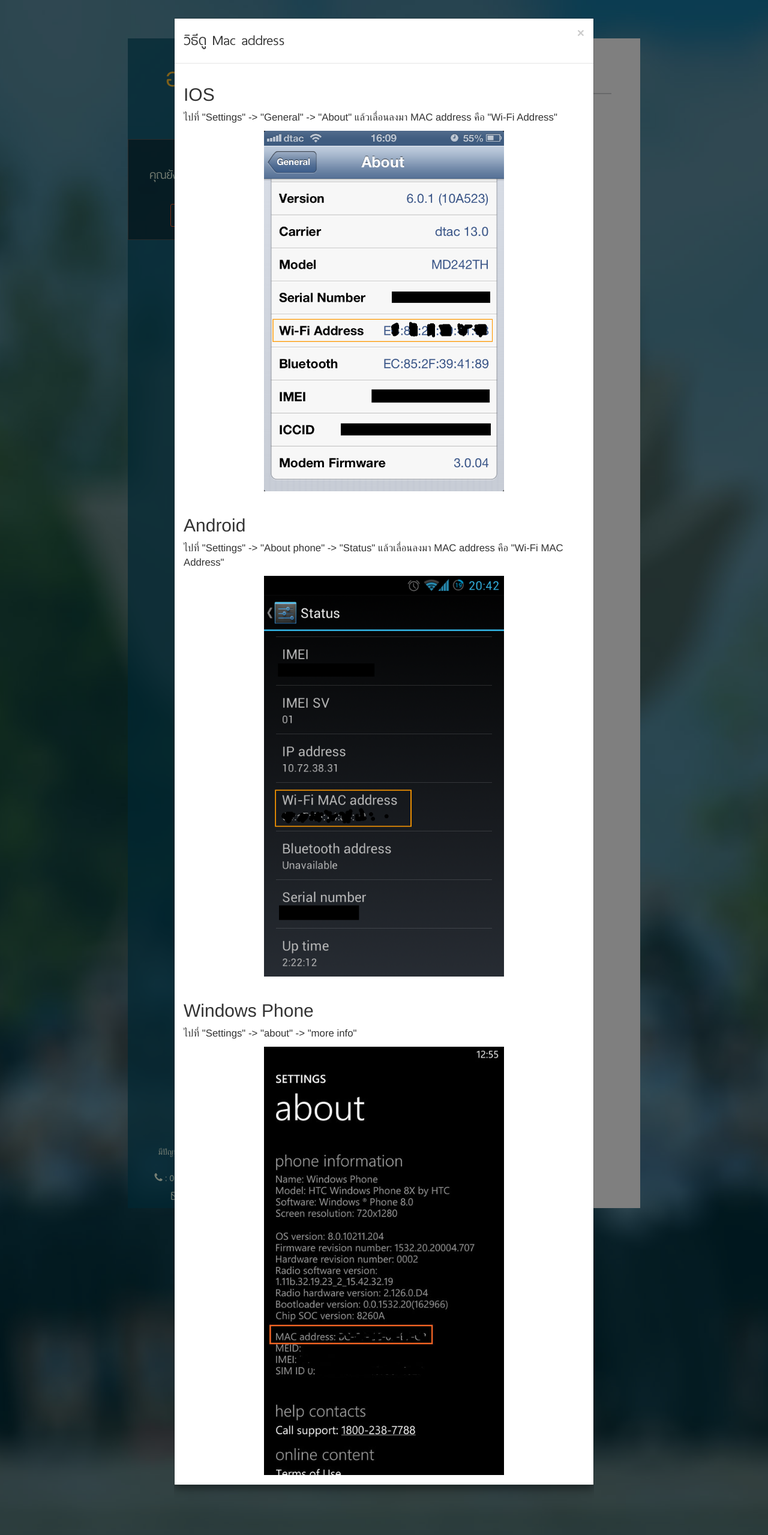
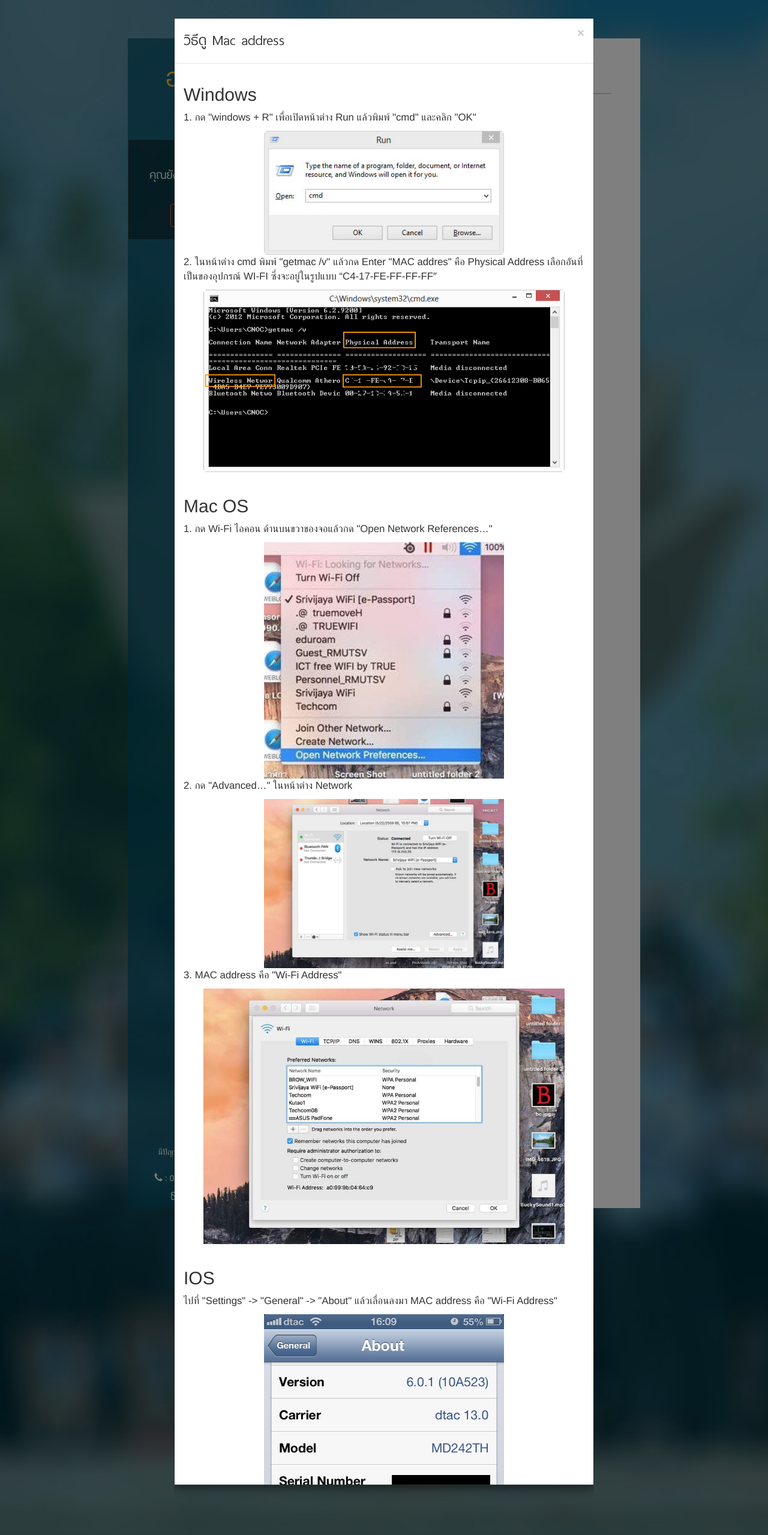
Before and after one commit to sorapan/tidti, a CodeIgniter app: the page made by application/views/professor/index.php in a window 1280 px wide, after a click on "วิธีดู Mac address". Shown: the top 2559 px of the page at 60% size. Run offline with CodeIgniter, Linux system fonts and the light colour scheme; data that the repository does not hold is empty.

Commit message:
edit some professor page

```diff
--- a/application/views/professor/index.php
+++ b/application/views/professor/index.php
@@ -164,7 +164,13 @@
                                 <button type="button" class="btn btn-primary btn-md" data-toggle="modal" data-target="#myModal">
                                   วิธีดู Mac address
                                 </button>
-                                <br><br>
+                                <br>
+                                <a class="btn" data-toggle="modal" data-target="#myModalInternet">
+                                  วิธีเชื่อมต่ออินเทอร์เน็ต
+                                </a>
+                                <br>
+                                <br>
+
                             <!--/////////////////////////////////////////////////////////////////////////-->
                             <?php if (!empty($this->session->userdata('alert'))): ?>
                                     <div class="user_alert">
@@ -201,7 +207,7 @@
                                  {
                                  ?>
 
-                                    <form method="POST" action="professor/deletemac" onsubmit="return confirm('Are you sure you want to submit this form?');">
+                                    <form method="POST" action="professor/deletemac" onsubmit="return confirm('ลบอุปกรณ์หมายเลข: <?=$val->macaddress?> ?');">
                                         <div class="ch-device activated">
                                             <input type="text" class="text opensans" value="<?=$val->macaddress?>" disabled >
                                             <button class="button" type="submit"><i class="fa fa-trash-o"></i></button>
@@ -259,6 +265,35 @@
                               </div>
                               <div class="modal-body">
                                 <div class="my-modal-text">
+                                    <h2>Windows</h2>
+                                    <div>
+                                    <p>1. กด "windows + R" เพื่อเปิดหน้าต่าง Run แล้วพิมพ์ "cmd" และคลิก "OK"</p>
+                                    <div class="img"><img src="<?=asset_url()?>/pic/win1.jpg" align="middle" width="60%" height="auto"></div>
+                                    </div>
+                                    <div>
+                                    <p>2. ในหน้าต่าง cmd พิมพ์ "getmac /v" แล้วกด Enter
+                                "MAC addres" คือ Physical Address เลือกอันที่เป็นของอุปกรณ์ WI-FI ซึ่งจะอยู่ในรูปแบบ “C4-17-FE-FF-FF-FF″</p>
+                                    <div class="img"><img src="<?=asset_url()?>/pic/win2.png" align="middle" width="90%" height="auto"></div>
+                                    </div>
+                                </div>
+                                <br>
+                                <div class="my-modal-text">
+                                    <h2>Mac OS</h2>
+                                    <div>
+                                    <p>1. กด Wi-Fi ไอคอน ด้านบนขวาของจอแล้วกด "Open Network References…"</p>
+                                    <div class="img"><img src="<?=asset_url()?>/pic/macos1.jpg" align="middle" width="60%" height="auto"></div>
+                                    </div>
+                                    <div>
+                                    <p>2. กด "Advanced…" ในหน้าต่าง Network</p>
+                                    <div class="img"><img src="<?=asset_url()?>/pic/macos2.jpg" align="middle" width="60%" height="auto"></div>
+                                    </div>
+                                    <div>
+                                    <p>3. MAC address คือ "Wi-Fi Address"</p>
+                                    <div class="img"><img src="<?=asset_url()?>/pic/macos3.jpg" align="middle" width="90%" height="auto"></div>
+                                    </div>
+                                </div>
+                                <br>
+                                <div class="my-modal-text">
                                     <h2>IOS</h2>
                                     <div>
                                     <p>ไปที่ "Settings" -> "General" -> "About" แล้วเลื่อนลงมา MAC address คือ "Wi-Fi Address"</p>
@@ -291,6 +326,32 @@
                                     <div class="img"><img src="<?=asset_url()?>/pic/mac_bb2.jpg" width="60%" height="60%"></div>
                                     <p>3. เลื่อนลงไปดูที่ WLAN MAC</p>
                                     <div class="img"><img src="<?=asset_url()?>/pic/mac_bb3.jpg" width="60%" height="60%"></div>
+                                    </div>
+                                </div>
+                              </div>
+                              <div class="modal-footer">
+                                <button type="button" class="btn btn-default" data-dismiss="modal">Close</button>
+                              </div>
+                            </div>
+                          </div>
+                        </div>
+
+                        <div class="modal fade my-modal" id="myModalInternet" tabindex="-1" role="dialog" aria-labelledby="myModalLabel">
+                          <div class="modal-dialog my-modal-content" role="document">
+                            <div class="modal-content  my-modal-content">
+                              <div class="modal-header">
+                                <button type="button" class="close" data-dismiss="modal" aria-label="Close"><span aria-hidden="true">&times;</span></button>
+                                <h4 class="modal-title thaisans" style="font-size: 2.2em" id="myModalLabel">วิธีดู Mac address</h4>
+                              </div>
+                              <div class="modal-body">
+                                <div class="my-modal-text">
+                                    <h2>เชื่อมต่ออินเทอร์เน็ต Srivijaya Wifi</h2>
+                                    <div>
+                                    <p style="font-size:1.1em">1.นำเมาส์ไปคลิก เพื่อดูสัญญาณ Wifi ตัวที่จะเชื่อมต่อหรือไม่?</p>
+                                    <p style="font-size:1.1em">2.นำเมาส์ไปคลิกสัญญาณ Wifi ที่มีชื่อว่า Srivijaya wifi ซึ่งเป็น wifi ของมหาลัย</p>
+                                    <p style="font-size:1.1em">3.กดปุ่ม Connect เพื่อทำการเชื่อมต่อสัญญาณ</p>
+                                    <p style="font-size:1em">***หมายเหตุ : การเชื่อมต่อ wifi แบบนี้จะเชื่อมต่อได้เฉพาะเครื่องที่ลงทะเบียน Mac-Address กับมหาลัยแล้วเท่านั้น</p>
+                                    <div class="img"><img src="<?=asset_url()?>/pic/internet.png" align="middle" width="100%" height="auto"></div>
                                     </div>
                                 </div>
                               </div>
```
